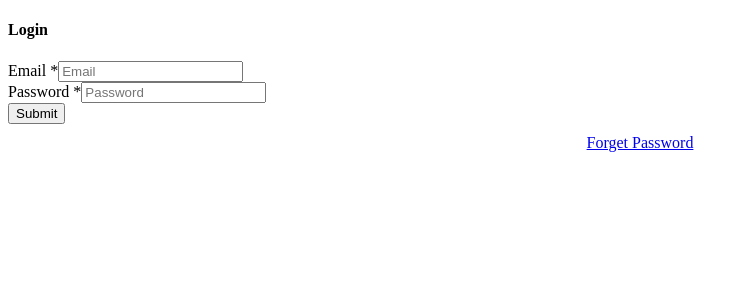
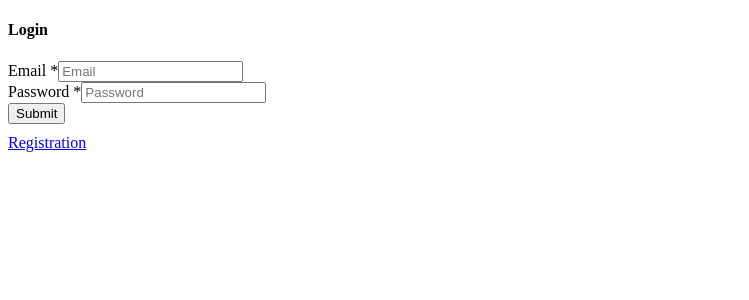
Before and after one commit to ritikapatel21/demo_react, a React (Create React App) app: page / in a window 1280 px wide. Shown: the top 300 px of the page, without its empty margins (0-749 px from the left). Built offline with nearby package versions, Linux system fonts and the light colour scheme.

Commit message:
Update LoginForm.js

```diff
--- a/src/components/Login/LoginForm.js
+++ b/src/components/Login/LoginForm.js
@@ -116,24 +116,15 @@ const LoginForm = props => {
                             ""
                           )}
                         </div>
-                        <a
+                       <a
                           style={{
                             display: "block",
-                            textAlign: "center",
+                            textAlign: "left",
                             marginTop: "10px"
                           }}
-                          href="void(0)"
-                          onClick={event => {
-                            event.preventDefault();
-                            document
-                              .getElementById("forgetForm")
-                              .classList.remove("hide");
-                            document
-                              .getElementById("loginForm")
-                              .classList.add("hide");
-                          }}
+                          href="/registration"
                         >
-                          Forget Password
+                          Registration
                         </a>
                       </div>
                     </div>
```
